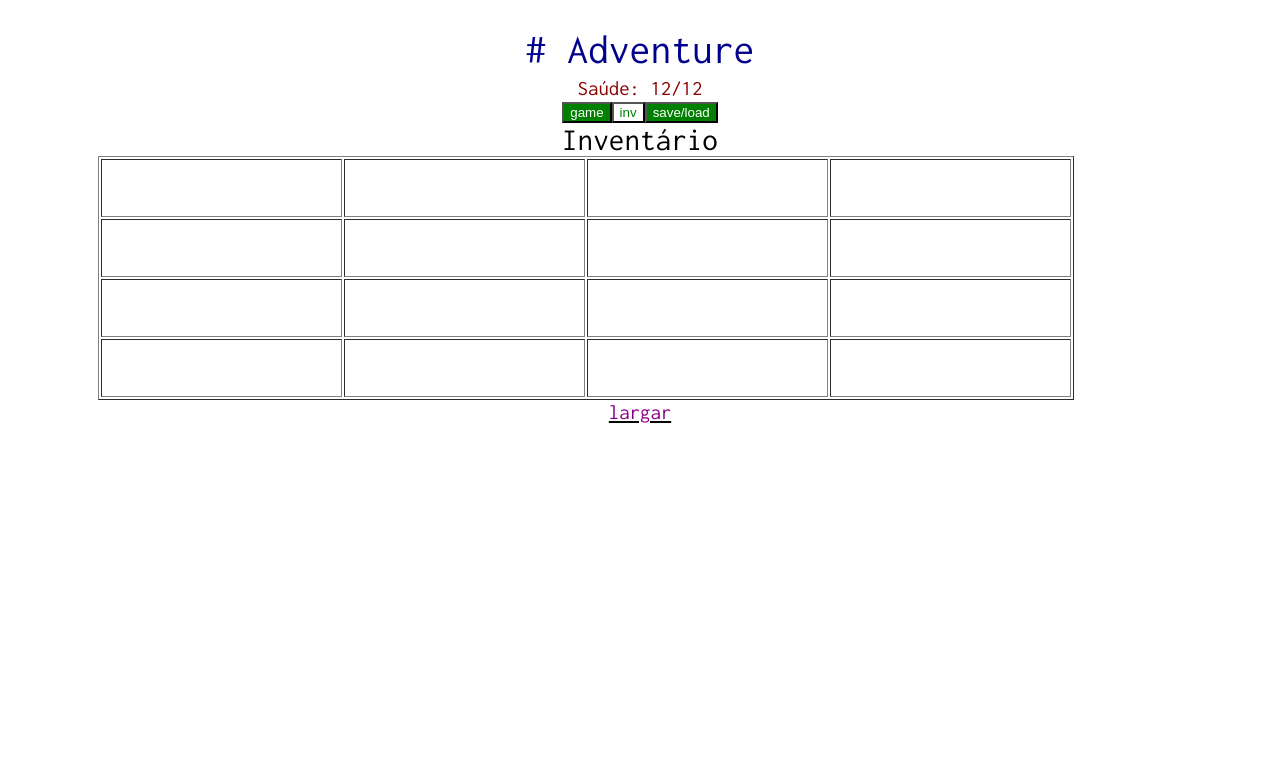
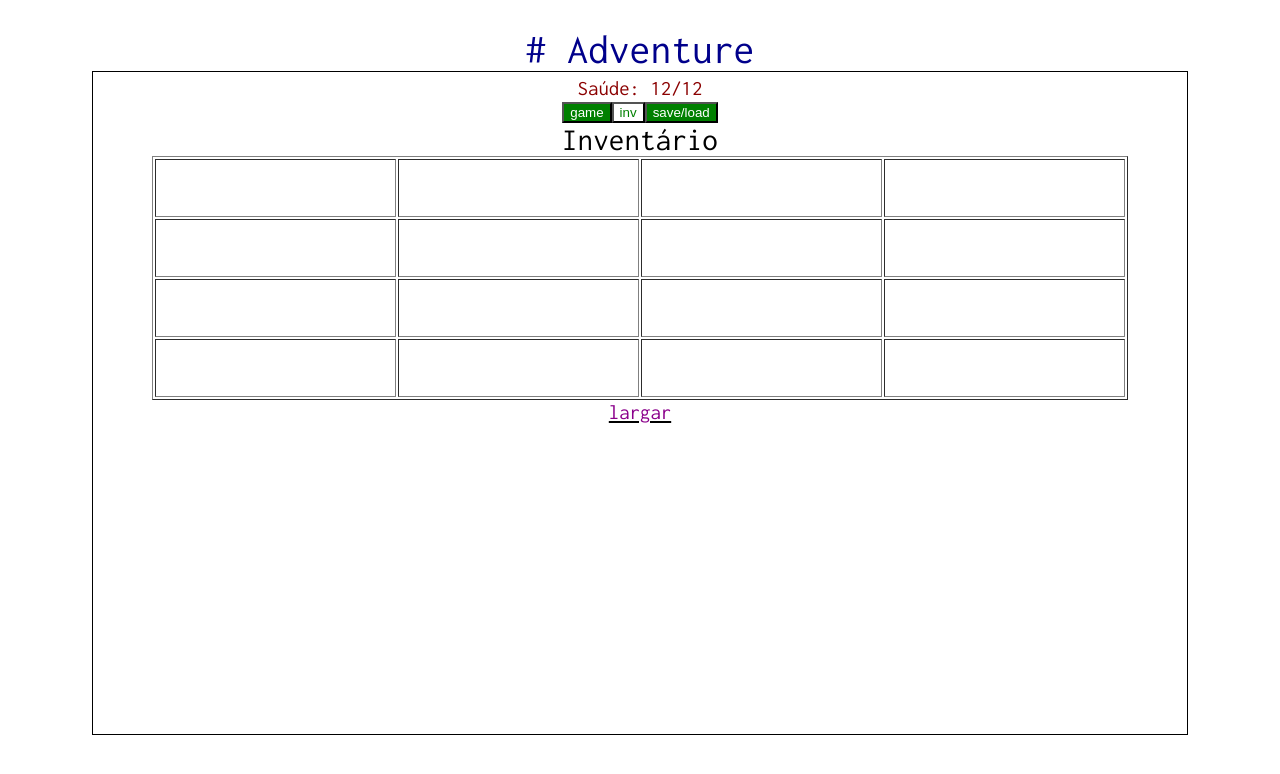
Before and after one commit to Rafael-Dev-21/advent, a Vue app: page / in a window 1280 px wide. Both pictures are taken after a click on the button "inv". Shown: the top 774 px of the page. Built offline with nearby package versions, Linux system fonts and the light colour scheme; no server answers.

Commit message:
Estilos outra vez

```diff
--- a/src/App.vue
+++ b/src/App.vue
@@ -51,7 +51,7 @@ let testHowl = new Howl({
 
 #page {
   color: black;
-  border: 1px solid white;
+  border: 1px solid black;
   margin: 0 auto;
   padding: 5px;
   overflow: hidden;
--- a/src/components/GamePage.vue
+++ b/src/components/GamePage.vue
@@ -45,7 +45,7 @@
   }
 
   #roomImage {
-    width: 50%;
+    width: 90%;
     height: auto;
     image-rendering: pixelated;
     transition-property: all;
--- a/src/components/InventoryPage.vue
+++ b/src/components/InventoryPage.vue
@@ -33,6 +33,7 @@ const game = useGame();
 .inventory {
   width: 90%;
   height: auto;
+  margin-inline: auto;
 }
 
 .inventory td {
```
